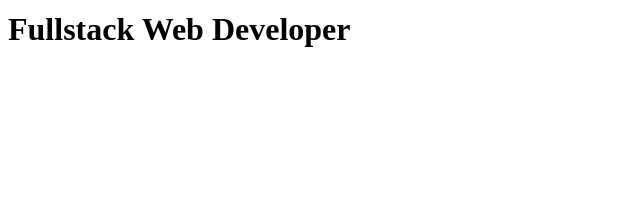
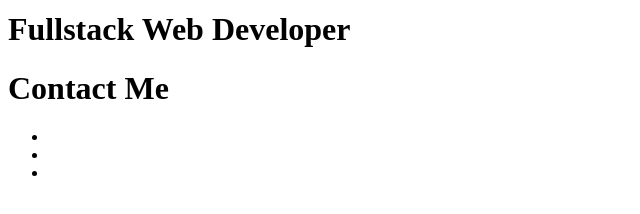
Before and after one commit to Stephen-Garcia/PersonalPortfolio, a plain HTML site: page index.html in a window 1280 px wide. Shown: the part 464-678 px from the top of the page, without its empty margins (0-640 px from the left). Drawn offline with Linux system fonts and the light colour scheme.

Commit message:
added more css as in footer and ul and li's

```diff
--- a/index.html
+++ b/index.html
@@ -33,6 +33,16 @@
             <h1>Work</h1>
             <p>This is a little about me.</p>
         </section>
-    </main> The classes in here will more than likely be different due to better naming for css-->
+    </main> The classes in here will more than likely be different due to better naming for css -->
+    <footer class="footer">
+        <h1>Contact Me</h1>
+        <div>
+            <ul>
+                <li><a href=""></a></li>
+                <li><a href=""></a></li>
+                <li><a href=""></a></li>
+            </ul>
+        </div>
+    </footer>
 </body>
 </html>
```
